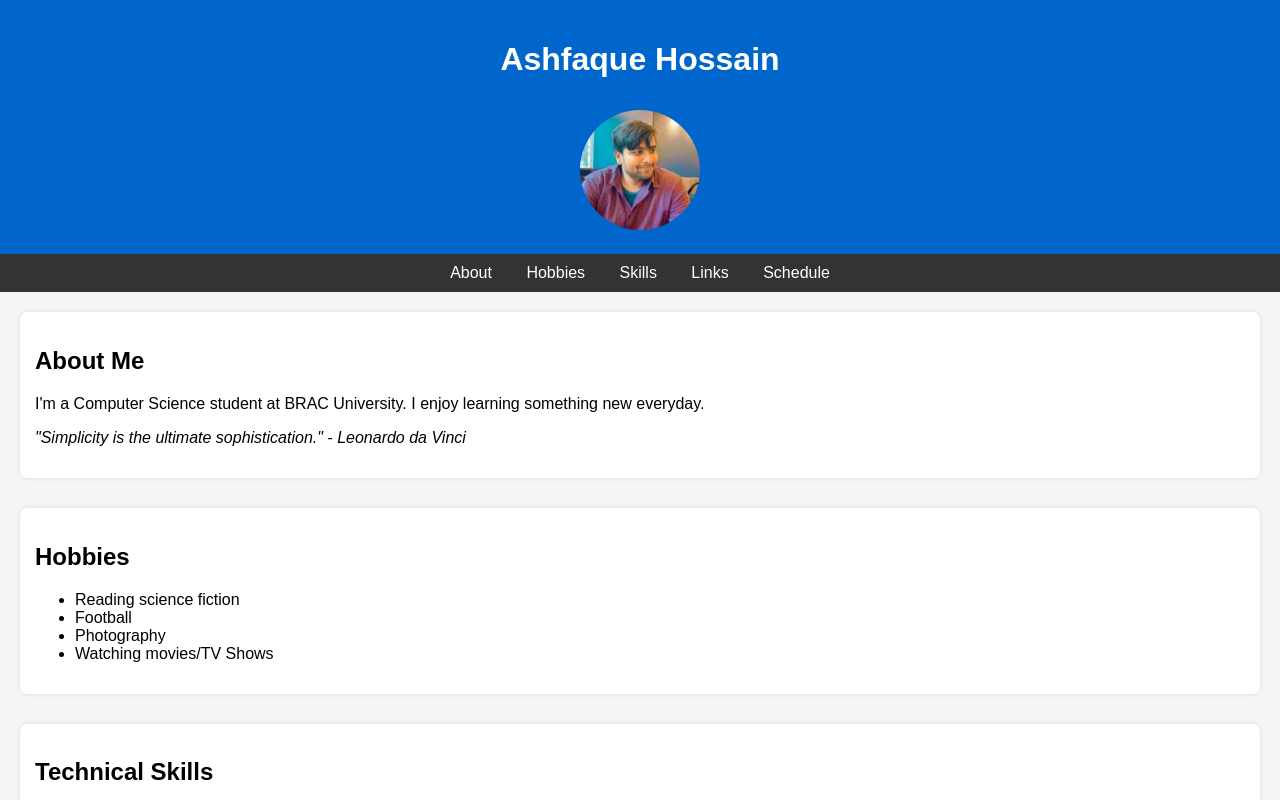
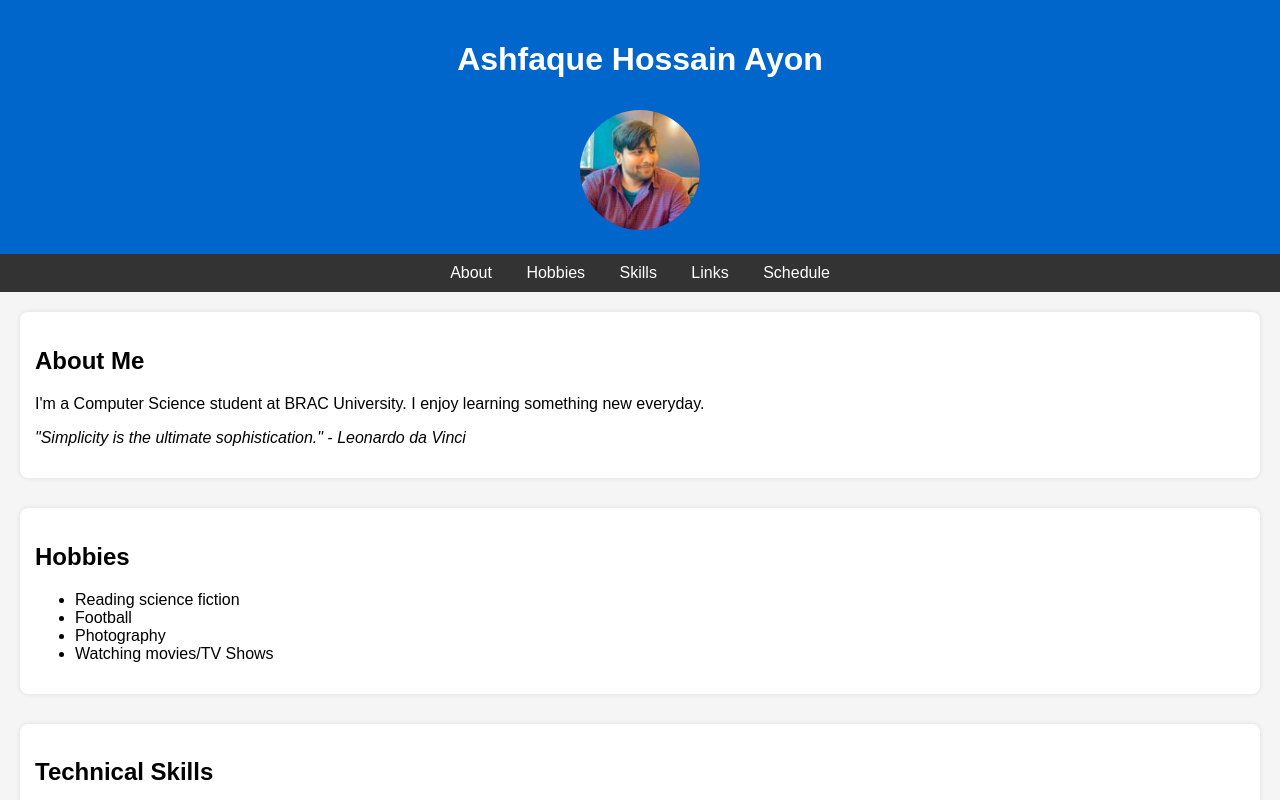
Before and after one commit to ahayon41/personal-webpage, a plain HTML site: page index.html in a window 1280 px wide. Shown: the top 800 px of the page. Drawn offline with Linux system fonts and the light colour scheme.

Commit message:
Update index.html

```diff
--- a/index.html
+++ b/index.html
@@ -9,7 +9,7 @@
 <body>
 
   <header>
-    <h1>Ashfaque Hossain</h1>
+    <h1>Ashfaque Hossain Ayon</h1>
     <img src="profile.jpg" alt="My Photo" class="profile">
   </header>
 
```
